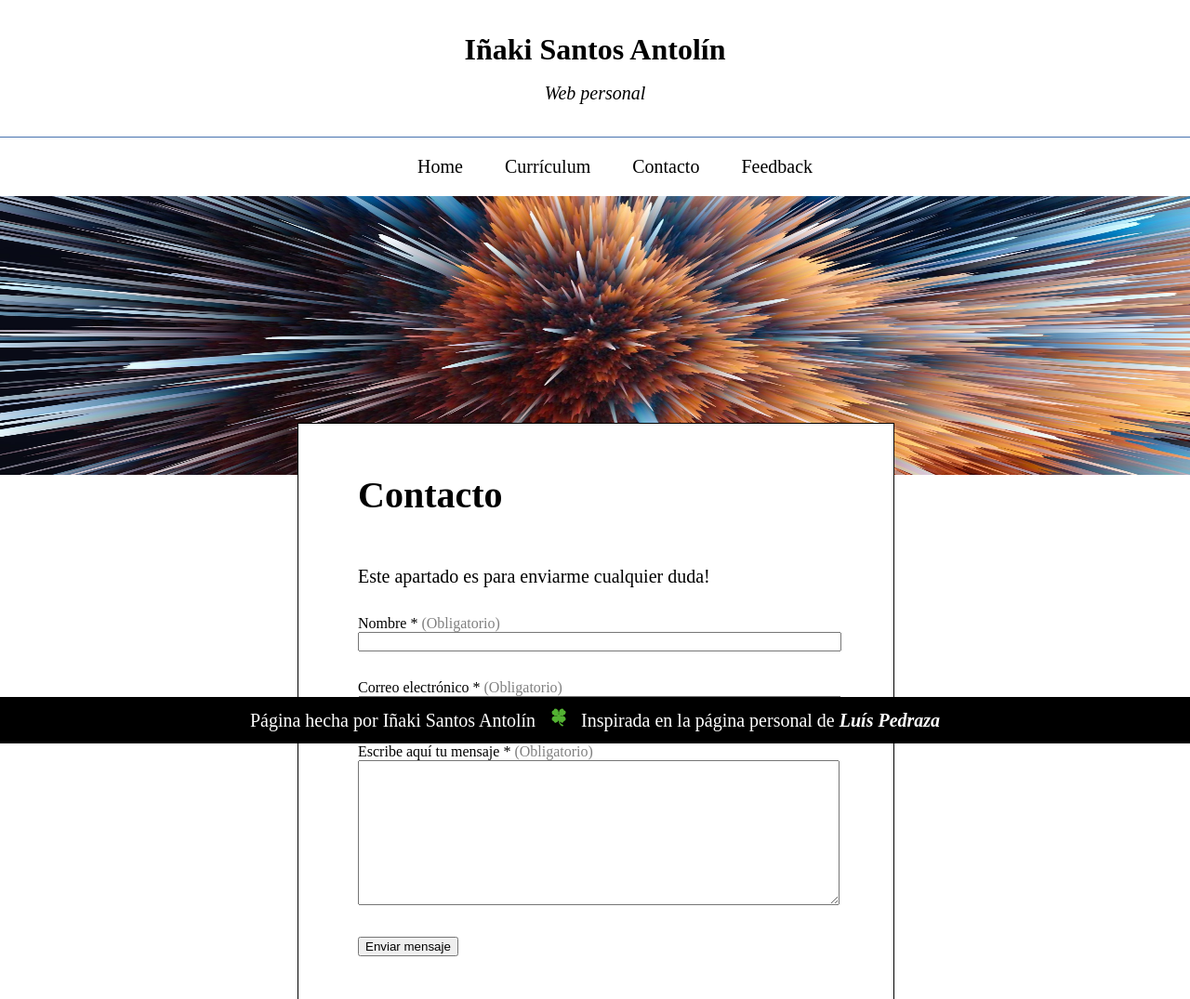
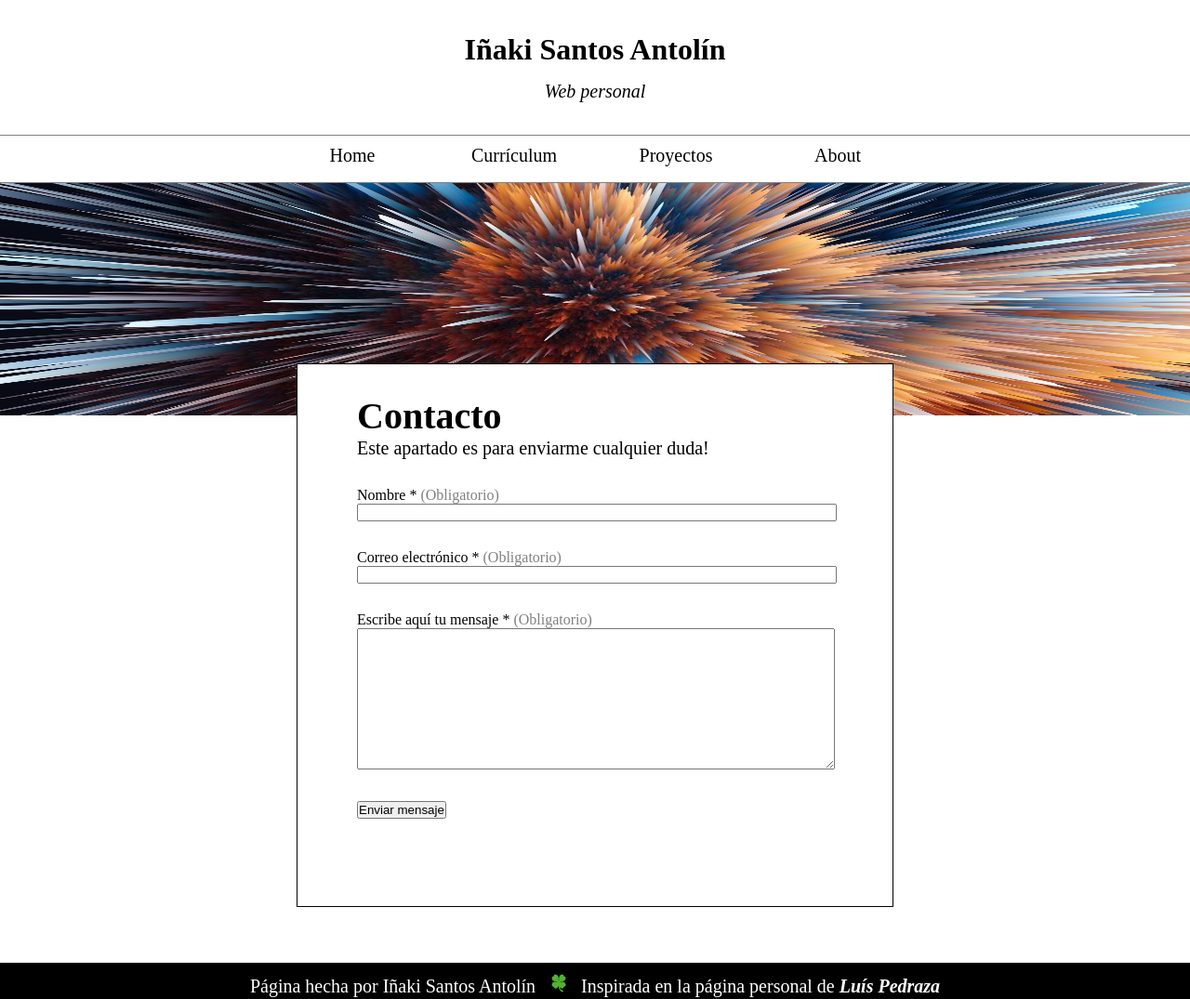
Before and after one commit to HarryPotter-esp/Pagina-Web, a plain HTML site: page contacto.html in a window 1280 px wide. Shown: the top 1075 px of the page at 93% size. Drawn offline with Linux system fonts and the light colour scheme.

Commit message:
Version un poco estable

```diff
--- a/contacto.html
+++ b/contacto.html
@@ -3,25 +3,31 @@
 	<head>
         <title> Contacto </title>
         <meta http-equiv="content-type" content="text/html; charset=utf-8" />
+				<link rel= "stylesheet" href= "./styles/main.css" />
         <link rel= "stylesheet" href= "./styles/contacto.css" />
 	</head>
 
 	<body>
-		<!-- CABECERA -->
+
 		<header>
     	<h1><a href = "./index.html"> Iñaki Santos Antolín </a></h1>
       <h2><em> Web personal </em></h2>
-        </header>
 
 			<!-- MENÚ -->
 			<nav>
 		  	<ul>
 					<li><a href = "./index.html"> Home </a></li>
 		      <li><a href = "./cv.html"> Currículum </a></li>
+		      <li><a href = "#"> Proyectos </a></li>
+					<li><a href = "#"> About </a>
+						<ul class="submenu">
 							<li><a href = "./contacto.html"> Contacto </a></li>
-				<li><a href = "./feedback.html"> Feedback </a></li>
+							<li><a href = "./feedback.html"> Fedback </a></li>
+						</ul>
+					</li>
 		    </ul>
 		  </nav>
+		</header>
 
 		<!-- FOTO FONDO -->
         <div id = "foto">
@@ -30,8 +36,6 @@
 
 		<!-- CONTENIDO / TEXTO -->
 		<div id = "contenido">
-				<div id = "izquierda">
-				</div>
 				<section id = "principal">
 					<h4> Contacto </h4>
 					<p class = "grande"> Este apartado es para enviarme cualquier duda!</p>
--- a/styles/contacto.css
+++ b/styles/contacto.css
@@ -1,100 +1,18 @@
-body {
-	margin: 				0 auto;
-}
-
-a:visited {
-	color: 					black;			/* Para que los links visitados no cambien de color. */
-}
-
-#blanco:visited {
-	color: 					white;			/* Para que los links visitados no cambien de color. */
-}
-
-a:hover {
-		color: 				#ff8000; 			/* Naranja */
-	}
-
-#blanco:hover {
-		color: 				#ff8000; 			/* Naranja */ /* Lo repito porque sino el link de Luis Pedraza no se pone de color naranja con el hover. */
-	}
-
-a:link {
-	text-decoration: 		none;				/* Quitar el subrayado. */
-	color: 					black;
-}
-
-#blanco:link{
-	text-decoration: 		none;				/* Quitar el subrayado. */
-	color: 					white;
-}
-
-/* CABECERA */
-	header {
-		text-align:			center;
-		border-bottom:		1px solid #4671af; 	/* Color: Azul -- Raya entre los títulos y el menú. */
-	}
-
-	h1 {
-		margin-top: 		35px;
-		margin-bottom: 		15px;				/* Recortar espacio entre los dos títulos */
-	}
-
-	h2 {
-		margin-bottom: 		35px;
-
-		font-weight: 		normal;				/* Quitarle la negrita, (cursiva introducida en html con etiquetas semánticas). */
-		font-size:			20px; 				/* Hacer más grande la letra del h2. */
-	}
-
-/* MENÚ */
-	nav{
-		text-align: 		center;
-		font-size: 			20px; 				/* Hacer más grande letra del menú */
-	}
-
-	nav ul {
-		margin: 			20px; 				/* Centrar el menú / lista. */
-		width: 				94%;  				/* "" */
-	}
-
-	nav li {
-
-		padding: 			20px;				/* Separación entre los elementos del menú. */
-		display: 			inline;				/* Imprescindible para que la lista se muestre como un menú horizontal. */
-	  /*border: 			solid 1px; */		/* Pruebas. */
-	}
-
-/* IMÁGEN DECORATIVA */
-#imagenDeFondo{
-	width: 					100%;
-	height: 				300px;
-}
-
-
-
-/* ---------------------------------------------------------------------------------------------------------------- */
-
-
-
 /* CONTENIDO / TEXTO */
 #contenido {
 	/*border: solid 1px; /* Pruebas - AÑADE SCROLL HORIZONTAL*/
 	width: 					100%;
+	display: flex;
+	justify-content: center;
 }
 
 /* INFORMACIÓN */
 		#principal {
 		width: 					40%;
-
 		background-color:		white;
-
-		padding-left: 			5%;
-		padding-right: 			5%;
-		padding-bottom: 		5%;
-
+		padding: 5%;
+		padding-top: 2.5%;
 		border: 				solid 1px;
-
-		float: 					left;				/* IMPORTANTE - POSICIONAMIENTO */
 
 		position: 				relative;			/* IMPORTANTE - POSICIONAMIENTO - EFECTO INCRUSTADO. */
 		bottom: 				60px;
@@ -107,15 +25,6 @@ a:link {
 			.gris {
 				color: grey;
 			}
-
-	#izquierda{
-		width: 					25%;
-		height: 				100px;
-
-		float: 					left;		/* IMPORTANTE - POSICIONAMIENTO */
-
-		/*background-color: 		red;	/* Pruebas de posicionamiento */
-	}
 
 	#principal p {
 		margin: 0; /* Separación de los párrafos con las label */
@@ -145,27 +54,3 @@ h4 {
 p.grande{
 	font-size: 20px;
 }
-
-
-/* PIE */
-footer {
-	position:			fixed;
-	bottom:				0px;
-	height:				50px;
-	width:				100%;
-	background:			black;
-	text-align: 		center;
-}
-
-footer p{
-	color: 				white;
-	display: 			inline;
-	margin: 			10px;
-	font-size:			20px;
-}
-
-footer img{
-	display: 			inline;
-	height: 			20px;
-	margin-top: 		12px;
-}
--- a/styles/feedback.css
+++ b/styles/feedback.css
@@ -1,85 +1,10 @@
-body {
-	margin: 				0 auto;
-}
-
-a:visited {
-	color: 					black;			/* Para que los links visitados no cambien de color. */
-}
-
-#blanco:visited {
-	color: 					white;			/* Para que los links visitados no cambien de color. */
-}
-
-a:hover {
-		color: 				#ff8000; 			/* Naranja */
-	}
-
-#blanco:hover {
-		color: 				#ff8000; 			/* Naranja */ /* Lo repito porque sino el link de Luis Pedraza no se pone de color naranja con el hover. */
-	}
-
-a:link {
-	text-decoration: 		none;				/* Quitar el subrayado. */
-	color: 					black;
-}
-
-#blanco:link{
-	text-decoration: 		none;				/* Quitar el subrayado. */
-	color: 					white;
-}
-
-/* CABECERA */
-	header {
-		text-align:			center;
-		border-bottom:		1px solid #4671af; 	/* Color: Azul -- Raya entre los títulos y el menú. */
-	}
-
-	h1 {
-		margin-top: 		35px;
-		margin-bottom: 		15px;				/* Recortar espacio entre los dos títulos */
-	}
-
-	h2 {
-		margin-bottom: 		35px;
-
-		font-weight: 		normal;				/* Quitarle la negrita, (cursiva introducida en html con etiquetas semánticas). */
-		font-size:			20px; 				/* Hacer más grande la letra del h2. */
-	}
-
-/* MENÚ */
-	nav{
-		text-align: 		center;
-		font-size: 			20px; 				/* Hacer más grande letra del menú */
-	}
-
-	nav ul {
-		margin: 			20px; 				/* Centrar el menú / lista. */
-		width: 				94%;  				/* "" */
-	}
-
-	nav li {
-
-		padding: 			20px;				/* Separación entre los elementos del menú. */
-		display: 			inline;				/* Imprescindible para que la lista se muestre como un menú horizontal. */
-	  /*border: 			solid 1px; */		/* Pruebas. */
-	}
-
-/* IMÁGEN DECORATIVA */
-#imagenDeFondo{
-	width: 					100%;
-	height: 				300px;
-}
-
-
-
-/* ---------------------------------------------------------------------------------------------------------------- */
-
-
-
 /* CONTENIDO / TEXTO */
 #contenido {
 	/*border: solid 1px; /* Pruebas - AÑADE SCROLL HORIZONTAL*/
 	width: 					100%;
+
+	display: flex;
+	justify-content: center;
 }
 
 /* INFORMACIÓN */
@@ -93,8 +18,6 @@ a:link {
 		padding-bottom: 		5%;
 
 		border: 				solid 1px;
-
-		float: 					left;				/* IMPORTANTE - POSICIONAMIENTO */
 
 		position: 				relative;			/* IMPORTANTE - POSICIONAMIENTO - EFECTO INCRUSTADO. */
 		bottom: 				60px;
@@ -111,15 +34,6 @@ a:link {
 			.elegir {
 				margin: 5px; /* Hacer más pequeña la distancia entre los checkboxes y los radio buttons. */
 			}
-
-	#izquierda{
-		width: 					25%;
-		height: 				100px;
-
-		float: 					left;		/* IMPORTANTE - POSICIONAMIENTO */
-
-		/*background-color: 		red;	/* Pruebas de posicionamiento */
-	}
 
 	#principal p {
 		margin: 0; /* Separación de los párrafos con las label */
@@ -145,32 +59,9 @@ a:link {
 
 h4 {
 	font-size: 40px;
+	margin: 30px 0px 30px 0px;
 }
 
 p.grande{
 	font-size: 20px;
 }
-
-
-/* PIE */
-footer {
-	position:			fixed;
-	bottom:				0px;
-	height:				50px;
-	width:				100%;
-	background:			black;
-	text-align: 		center;
-}
-
-footer p{
-	color: 				white;
-	display: 			inline;
-	margin: 			10px;
-	font-size:			20px;
-}
-
-footer img{
-	display: 			inline;
-	height: 			20px;
-	margin-top: 		12px;
-}
--- a/styles/main.css
+++ b/styles/main.css
@@ -96,7 +96,6 @@ nav li:hover > ul li {
 
 /* PIE */
 footer {
-	bottom:							0px;
 	height:							50px;
 	width:							100%;
 	background:					black;
@@ -107,6 +106,7 @@ footer p{
 	color: 							white;
 	display: 						inline;
 	margin: 						10px;
+	font-size: 					20px;
 }
 
 footer img{
```
Also changed, not shown: cv.html (+4 -4 lines), feedback.html (+8 -4 lines), index.html (+4 -4 lines), styles/cv.css (+16 -19 lines). Lines whose indentation alone changed are shown as unchanged.
